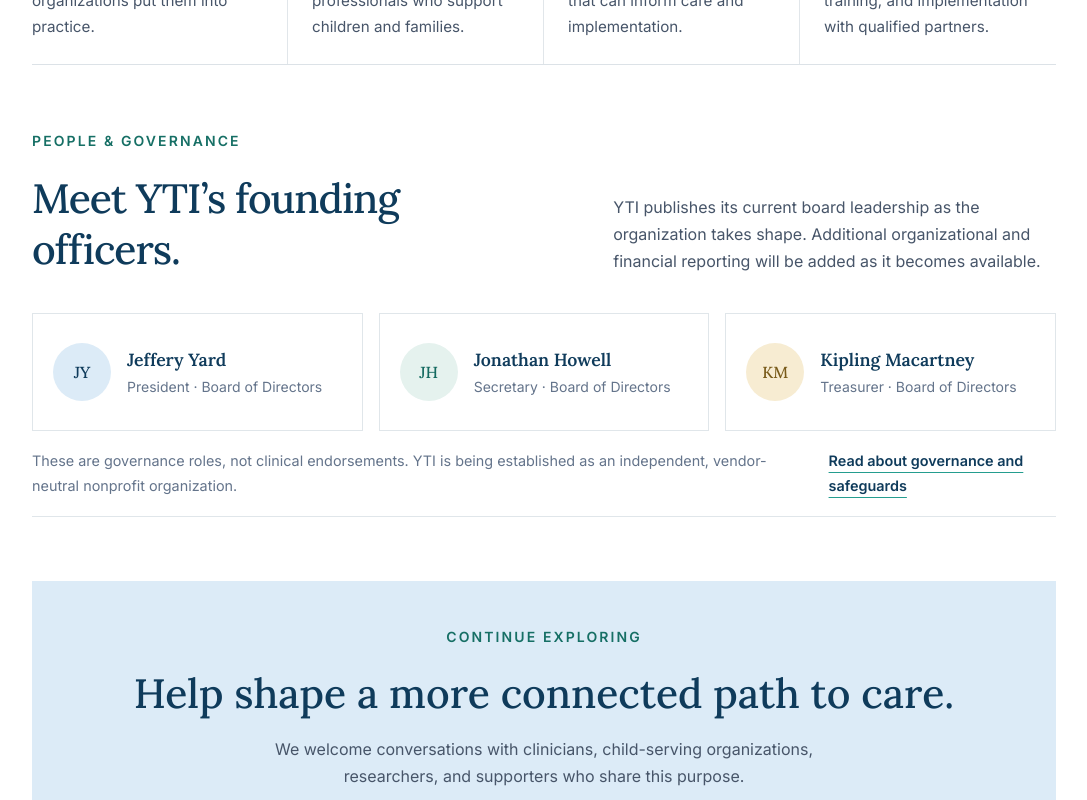
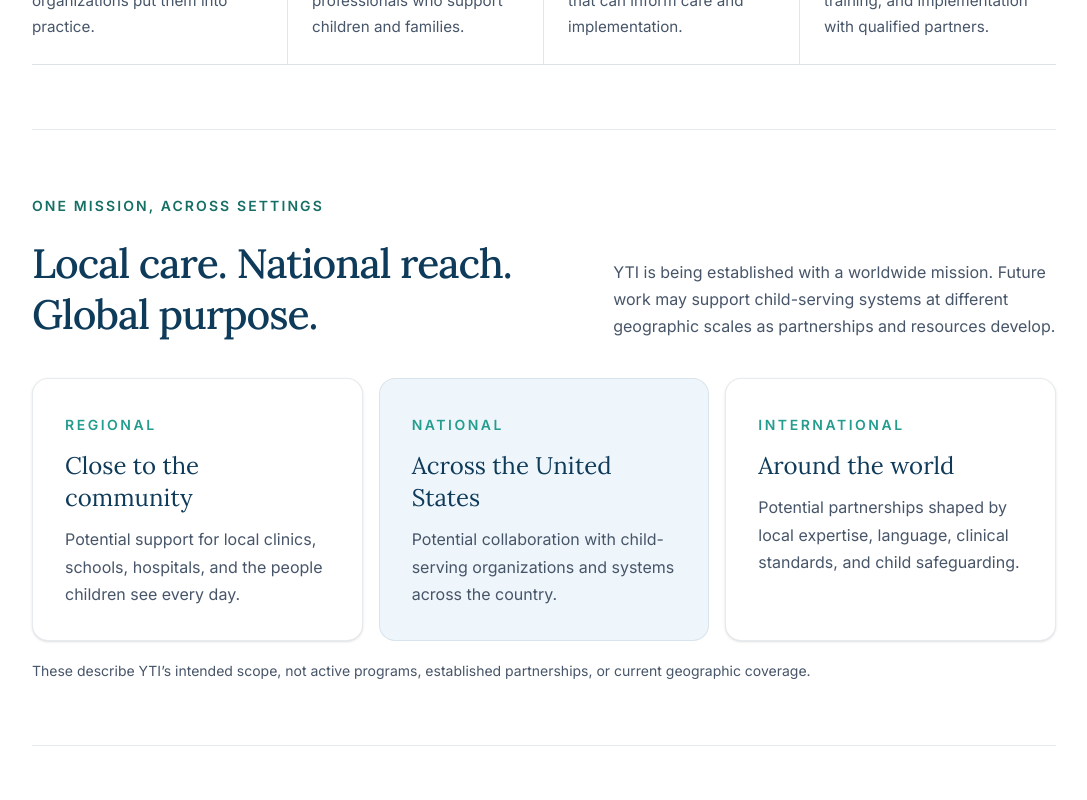
Before and after one commit to jh-ship-it/YTI, a React (Vite) app: page /about in a window 1280 px wide. Shown: the part 1460-2260 px from the top of the page, without its empty margins (96-1183 px from the left). Built offline with nearby package versions, Linux system fonts and the light colour scheme.

Commit message:
Address Renee's site feedback

```diff
--- a/src/pages/About.tsx
+++ b/src/pages/About.tsx
@@ -51,11 +51,36 @@
             </div>
           </FadeIn>
 
+          <FadeIn as="section" className="border-y border-primary/10 py-12 sm:py-16">
+            <div className="section-heading">
+              <div><p className="eyebrow">One mission, across settings</p><h2>Local care. National reach. Global purpose.</h2></div>
+              <p>YTI is being established with a worldwide mission. Future work may support child-serving systems at different geographic scales as partnerships and resources develop.</p>
+            </div>
+            <div className="grid gap-4 md:grid-cols-3">
+              <article className="rounded-2xl bg-white p-6 sm:p-8 shadow-sm border border-primary/10">
+                <span className="text-sm font-bold tracking-[0.18em] text-secondary uppercase">Regional</span>
+                <h3 className="mt-3 font-display text-2xl text-primary">Close to the community</h3>
+                <p className="mt-3 text-text-muted">Potential support for local clinics, schools, hospitals, and the people children see every day.</p>
+              </article>
+              <article className="rounded-2xl bg-sky/45 p-6 sm:p-8 border border-primary/10">
+                <span className="text-sm font-bold tracking-[0.18em] text-secondary uppercase">National</span>
+                <h3 className="mt-3 font-display text-2xl text-primary">Across the United States</h3>
+                <p className="mt-3 text-text-muted">Potential collaboration with child-serving organizations and systems across the country.</p>
+              </article>
+              <article className="rounded-2xl bg-white p-6 sm:p-8 shadow-sm border border-primary/10">
+                <span className="text-sm font-bold tracking-[0.18em] text-secondary uppercase">International</span>
+                <h3 className="mt-3 font-display text-2xl text-primary">Around the world</h3>
+                <p className="mt-3 text-text-muted">Potential partnerships shaped by local expertise, language, clinical standards, and child safeguarding.</p>
+              </article>
+            </div>
+            <p className="mt-5 text-sm text-text-muted">These describe YTI’s intended scope, not active programs, established partnerships, or current geographic coverage.</p>
+          </FadeIn>
+
           <FadeIn as="section" className="leadership-section">
             <span id="leadership" className="reading-anchor" />
             <div className="section-heading">
               <div><p className="eyebrow">People & governance</p><h2>Meet YTI’s founding officers.</h2></div>
-              <p>YTI publishes its current board leadership as the organization takes shape. Additional organizational and financial reporting will be added as it becomes available.</p>
+              <p>YTI publishes its current founding board officers and explains the Board’s oversight role. Additional organizational and financial reporting will be added as it becomes available.</p>
             </div>
             <div className="leader-grid">
               {directors.map((person, index) => (
@@ -65,7 +90,7 @@
                 </article>
               ))}
             </div>
-            <div className="leadership-note"><p>These are governance roles, not clinical endorsements. YTI is being established as an independent, vendor-neutral nonprofit organization.</p><Link to="/transparency" className="text-link">Read about governance and safeguards</Link></div>
+            <div className="leadership-note"><p>The Board provides organizational oversight and stewardship. These are governance roles, not clinical endorsements. YTI is being established as an independent, vendor-neutral nonprofit organization.</p><Link to="/transparency" className="text-link">Read about governance and safeguards</Link></div>
           </FadeIn>
 
           <FadeIn as="section" className="about-next-step">
--- a/src/pages/Contact.tsx
+++ b/src/pages/Contact.tsx
@@ -1,5 +1,5 @@
 import { useRef, useState, type FormEvent } from 'react';
-import { Link } from 'react-router-dom';
+import { Link, useSearchParams } from 'react-router-dom';
 import { ArrowUpRight, CheckCircle2, LoaderCircle } from 'lucide-react';
 import SEO from '../components/SEO';
 import PageHero from '../components/PageHero';
@@ -45,7 +45,7 @@
               <label className="block font-semibold">Email *<input name="email" type="email" autoComplete="email" required maxLength={254} className={fieldClass}/></label>
             </div>
             <label className="block font-semibold">Organization <span className="font-normal text-text-muted">(optional)</span><input name="organization" autoComplete="organization" maxLength={180} className={fieldClass}/></label>
-            <label className="block font-semibold">What would you like to discuss? *<select name="topic" required defaultValue="" className={fieldClass}><option value="" disabled>Select an inquiry type</option>{['Clinical partnership','Research collaboration','International programs','Supporting YTI','General inquiry','Privacy request'].map(topic=><option key={topic}>{topic}</option>)}</select></label>
+            <label className="block font-semibold">What would you like to discuss? *<select name="topic" required defaultValue={initialTopic} className={fieldClass}><option value="" disabled>Select an inquiry type</option>{topics.map(topic=><option key={topic}>{topic}</option>)}</select></label>
             <label className="block font-semibold">Message *<textarea name="message" required maxLength={4000} rows={6} className={fieldClass} aria-describedby="message-hint"/><span id="message-hint" className="mt-2 block text-sm font-normal text-text-muted">Up to 4,000 characters. Please keep your message free of confidential health information.</span></label>
             <div hidden aria-hidden="true"><label>Website<input name="website" tabIndex={-1} autoComplete="off"/></label></div>
             <p className="text-sm text-text-muted">We store the information you submit to review and respond to your inquiry. Read our <Link to="/privacy" className="underline underline-offset-4 text-primary">Privacy Policy</Link>.</p>
--- a/src/pages/GetInvolved.tsx
+++ b/src/pages/GetInvolved.tsx
@@ -36,7 +36,7 @@
                 </div>
                 <p className="text-text-muted mb-6 leading-relaxed">Foundations and other prospective supporters can learn about YTI’s planned areas of work and discuss possible future support.</p>
 
-                <Link to="/contact" className="inline-flex items-center gap-2 text-sm font-bold tracking-wide text-primary hover:text-secondary uppercase transition-colors group">
+                <Link to="/contact?topic=Supporting%20YTI" className="inline-flex items-center gap-2 text-sm font-bold tracking-wide text-primary hover:text-secondary uppercase transition-colors group">
                   Discuss future support
                 </Link>
               </div>
```
Also changed, not shown: src/pages/Donate.tsx (+1 -1 lines).
